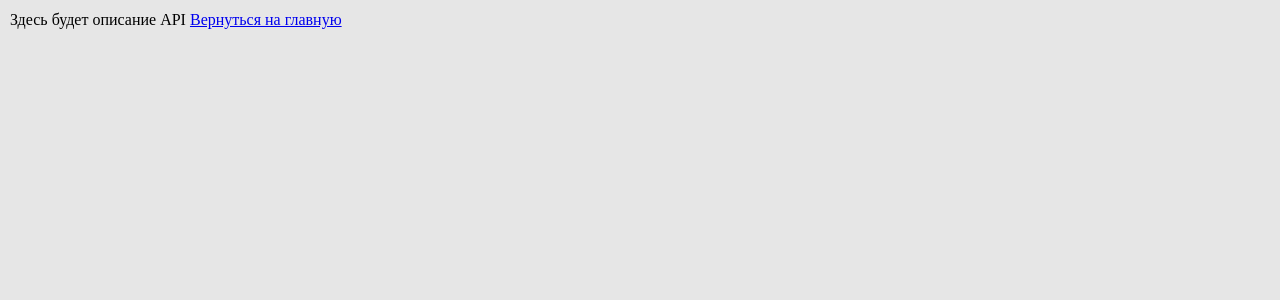
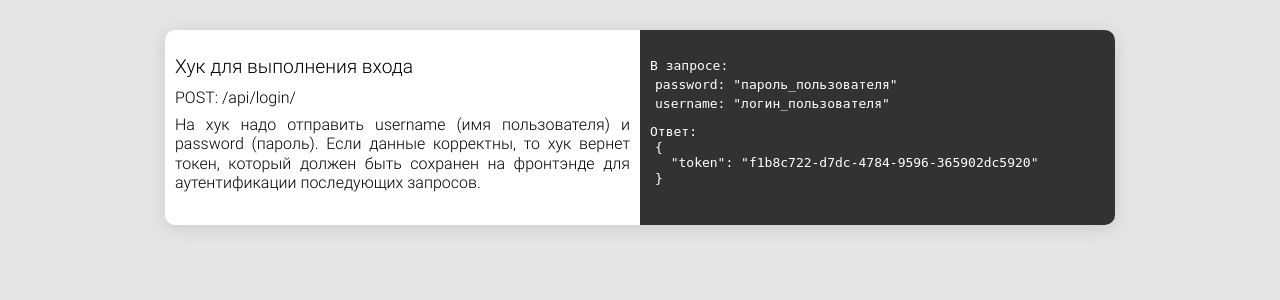
Before and after one commit to SergeyLebidko/LiteInventory, a Django app: page /api_description/ in a window 1280 px wide. Shown: the top 300 px of the page. Run offline with Django 3.2, Linux system fonts and the light colour scheme; some libraries are stand-ins or nearby versions.

Commit message:
Создано описание хука логина

```diff
--- /dev/null
+++ b/main/static/main/css/api_description.css
@@ -0,0 +1,55 @@
+.container {
+    max-width: 950px;
+    margin: 20px auto;
+    background-color: white;
+    box-shadow: 0 3px 20px rgba(90, 90, 90, 0.2);
+    border-radius: 10px;
+    box-sizing: border-box;
+    font-family: "Roboto Light", Arial, SansSerif;
+}
+
+h3 {
+    font-size: 1.2em;
+    font-weight: normal;
+    margin-bottom: 10px;
+}
+
+p {
+    margin-bottom: 8px;
+    text-align: justify;
+}
+
+ul {
+    list-style-type: none;
+    padding-left: 5px;
+    margin-bottom: 8px;
+}
+
+.hook_block {
+    display: flex;
+    justify-content: center;
+}
+
+.hook_block:not(:last-child) {
+    border-bottom: 1px dotted rgb(150, 150, 150);
+}
+
+.hook_block:first-child .code_block {
+    border-top-right-radius: 10px;
+}
+
+.hook_block:last-child .code_block {
+    border-bottom-right-radius: 10px;
+}
+
+.description_block {
+    width: 50%;
+    padding: 25px 10px;
+}
+
+.code_block {
+    width: 50%;
+    padding: 25px 10px;
+    background-color: rgb(50, 50, 50);
+    color: white;
+}
--- a/main/views.py
+++ b/main/views.py
@@ -1,3 +1,4 @@
+import json
 from django.shortcuts import render
 from django.http import HttpResponseRedirect, Http404
 from django.urls import reverse, reverse_lazy
@@ -166,7 +167,14 @@ def index(request):
 
 
 def api_description(request):
-    return render(request, 'main/api_description.html', context={})
+    login_json = {
+        'token': 'f1b8c722-d7dc-4784-9596-365902dc5920'
+    }
+
+    context = {
+        'login_json': json.dumps(login_json, indent=2, ensure_ascii=False, sort_keys=False)
+    }
+    return render(request, 'main/api_description.html', context=context)
 
 
 @login_required
--- a/templates/main/api_description.html
+++ b/templates/main/api_description.html
@@ -1,6 +1,43 @@
 {% extends 'main/base.html' %}
+{% load static %}
+
+{% block style %}
+    <link rel="stylesheet" href="{% static 'main/css/api_description.css' %}">
+{% endblock %}
 
 {% block content %}
-    Здесь будет описание API
-    <a href="{% url 'main:index' %}">Вернуться на главную</a>
+    <div class="container">
+        <div class="hook_block">
+            <div class="description_block">
+                <h3>
+                    Хук для выполнения входа
+                </h3>
+                <p>
+                    POST: /api/login/
+                </p>
+                <p>
+                    На хук надо отправить username (имя пользователя) и password (пароль).
+                    Если данные корректны, то хук вернет токен, который должен быть
+                    сохранен на фронтэнде для аутентификации последующих запросов.
+                </p>
+            </div>
+            <div class="code_block">
+                <code>В запросе:</code>
+                <ul>
+                    <li>
+                        <code>password: "пароль_пользователя"</code>
+                    </li>
+                    <li>
+                        <code>username: "логин_пользователя"</code>
+                    </li>
+                </ul>
+                <code>Ответ:</code>
+                <ul>
+                    <li>
+                        <pre>{{ login_json }}</pre>
+                    </li>
+                </ul>
+            </div>
+        </div>
+    </div>
 {% endblock %}
```
Also changed, not shown: db.sqlite3.
